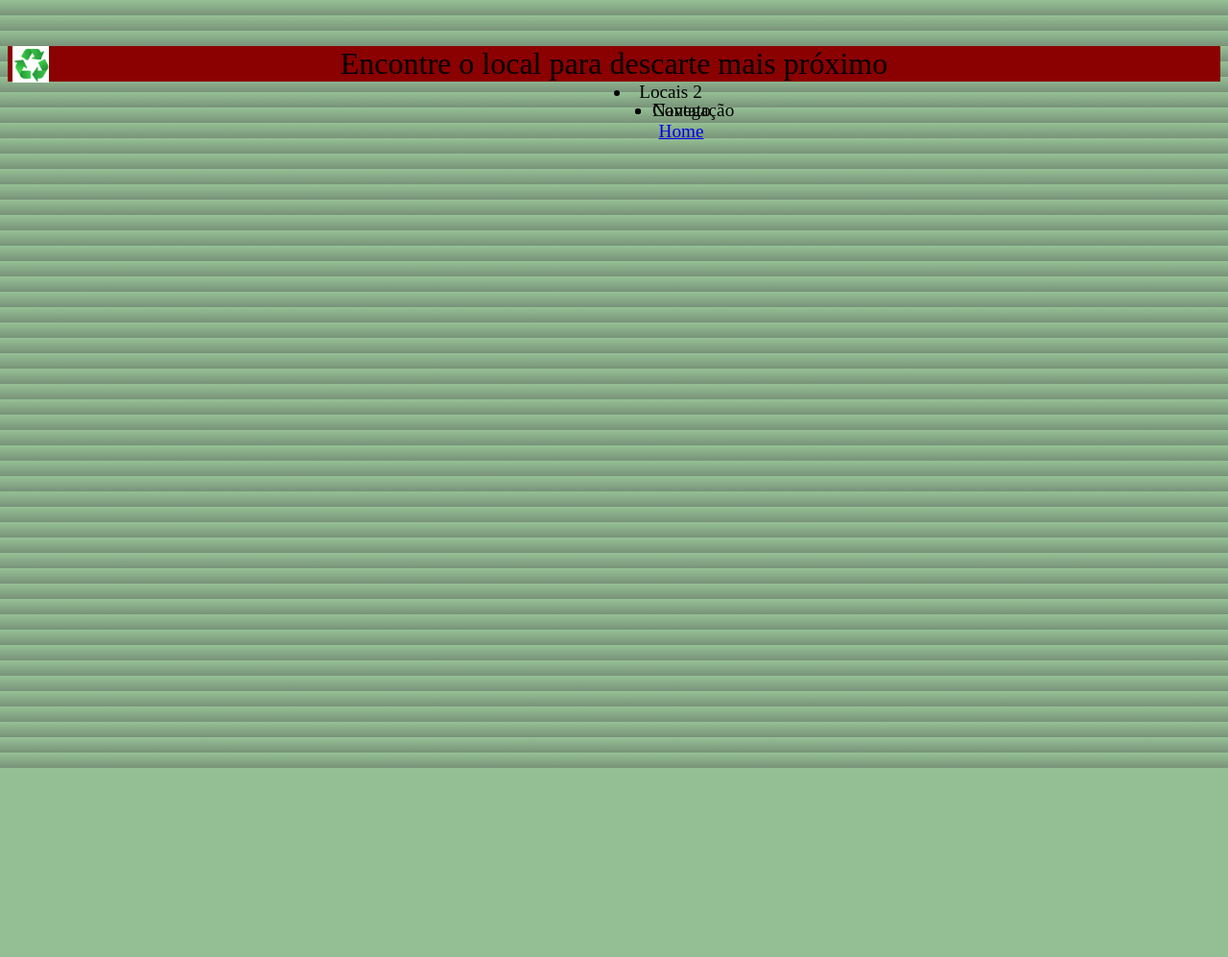
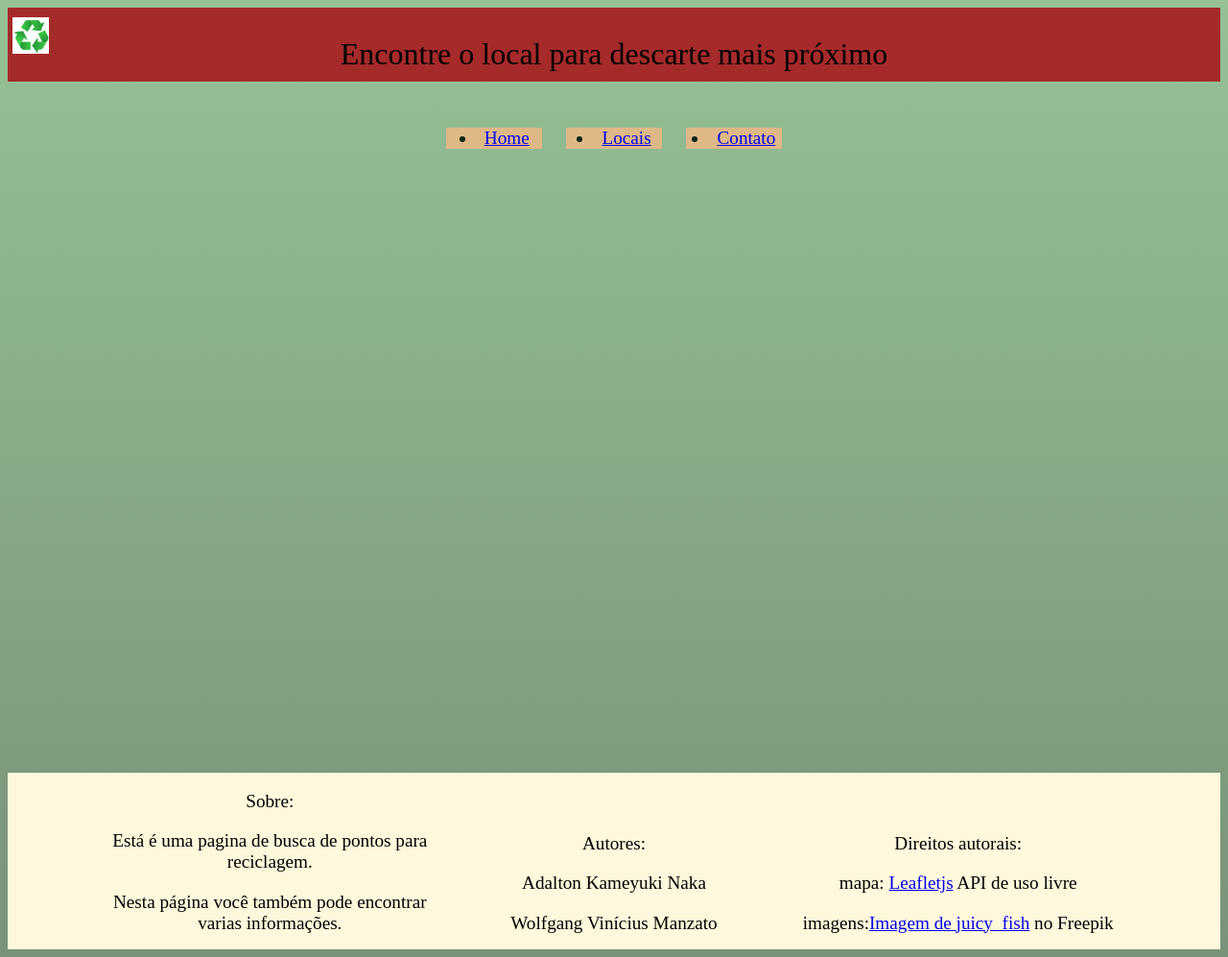
Before and after one commit to WolfgangVM/Projeto_Integrador, a Django app: page /home/ in a window 1280 px wide. Shown: the whole page at 96% size. Before the commit the page ends 800 px from the top, so only its background shows below. Run offline with Django 5.2, Linux system fonts and the light colour scheme; some libraries are stand-ins or nearby versions.

Commit message:
adicionado link para navegação, home e contato

```diff
--- a/Server_Django/Server_Django/urls.py
+++ b/Server_Django/Server_Django/urls.py
@@ -22,8 +22,7 @@ from home import views
 
 
 urlpatterns = [
-    path('admin/', admin.site.urls),
-    path('home/', views.home, name='index.html'),
-    path('contato/', views.contato, name='contato.html')
+    path('home/', views.home, name='index'),
+    path('contato/', views.contato, name='contato'),
 
 ]
--- /dev/null
+++ b/Server_Django/home/static/css/home.css
@@ -0,0 +1,69 @@
+body {
+    background: linear-gradient(rgb(149, 193, 149), rgb(121, 146, 121));
+    display: flex;
+    flex-direction: column;
+    font-size: larger;
+}
+
+img{
+    width: 38px;
+    height: 38px;
+    position:absolute;
+    left: 1%;
+    z-index: auto;
+}
+header {
+    background-color: brown;
+    margin-top: 0%;
+    width: 100%;
+    text-align: center;
+    font-size: xx-large;
+    padding: 10px 0;
+    position: fixed, center;
+    top: 0;
+}
+
+#map {
+    color: blue;
+    margin-left: 20%;
+    margin-right: 20%;
+    margin-top: 50px; /* Espaço entre o nav e o mapa */
+    height: 600px;    /* Ajuste conforme necessário */
+    width: 60%;
+    clear: both;      /* Garante que o mapa não fique sobre outros elementos */
+}
+#navegacao {
+    width: 100px;
+    color: rgb(15, 38, 20);
+    margin-top: 48px;
+    margin-inline-start: 3%;
+    margin-left: 10px;
+    margin-right: 10px;
+    background-color: burlywood;
+    text-align: center;
+    align-items: center;
+    display:inline-block;
+}
+
+#menu{
+    width: 100%;
+    text-align: center;
+}
+
+
+
+footer{
+    background-color: cornsilk;
+    height: 23vh;
+    text-align: center;
+    align-items: center;
+    width: 100%;
+    margin: 0%;
+}
+
+#rodape{
+    width: 28%;
+    display:inline-block;
+    text-align: center;
+
+}
--- a/Server_Django/home/static/css/style.css
+++ b/Server_Django/home/static/css/style.css
@@ -1,16 +1,11 @@
 /*Style CSS*/
 
 /*Definição do corpo da pagina*/
-body{
-background: linear-gradient(rgb(149, 193, 149), rgb(121, 146, 121));
-    align-items: center;
+body {
+    background: linear-gradient(rgb(149, 193, 149), rgb(121, 146, 121));
     display: flex;
-    justify-content: center;
-    align-items: center;
     flex-direction: column;
-    font-size-adjust: none;
     font-size: larger;
-
 }
 img{
     width: 38px;
@@ -20,49 +15,7 @@ img{
     left: 1%;
 
 }
-header{
-    background-color: darkred;
-    margin: 0%;
-    width: 100%;
-    text-align-last: center;
-    font-size: xx-large;
-    padding: 0%;
-    position: top;
-    top: 0;
-    height: 4%;
-}
 
-footer{
-    background-color: cornsilk;
-    height: 23vh;
-    text-align: center;
-    align-items: center;
-    width: 100%;
-    margin: 0%;
-}
-
-main{
-    height: auto;
-    width:auto;
-    position: relative;
-}
-#navegacao{
-    position:absolute;
-    width: 100px;
-    height: 50px;
-
-}
-#rodape{
-    width: 28%;
-    display:inline-block;
-    text-align: center;
-
-}
-#map {
-    margin-top: -500px;
-    height: 200px;
-    width: 60%;
-}
 .chat-box {
     height: 200px;
     background-color: white;
--- a/Server_Django/home/static/js/index.js
+++ b/Server_Django/home/static/js/index.js
@@ -17,3 +17,8 @@ document.addEventListener('DOMContentLoaded', function() {
         marker.bindPopup(location.name);
     });
 });
+
+
+<script>
+
+</script>
--- a/Server_Django/home/templates/index.html
+++ b/Server_Django/home/templates/index.html
@@ -7,23 +7,29 @@
     <meta name="viewport" content="width=device-width, initial-sacale=1,0">
     <meta name="keywords" content="pontos de coleta, reciclagem, onde descartar">
     <link rel="stylesheet" href="https://unpkg.com/leaflet@1.7.1/dist/leaflet.css" />
-    <link rel="stylesheet" href="{% static 'css/style.css'%}">
+    <link rel="stylesheet" href="{% static 'css/home.css'%}">
 
     <title>Local de descarte</title>
     <header >
         <img src="{% static 'images/reciclagem.png' %}">
     </header>
-
-</head>
-
     <body>
         <header>Encontre o local para descarte mais próximo</header>
-    <main>
-        <div id="navegacao"><ul><li>Navegação<a href="index.html"><center>Home</center></a></li></div><!---->
-        <div id="navegacao"><li class="submenu"><a aria-haspopup="true">Locais
-            <span class="nav-loocais">2</span></a></li></div>
-        <div id="navegacao"><ul><li>Contato<a href="contato.html"></a></li></ul></div>
-    </ul></main>
+            <nav id="menu">
+                <div id="navegacao">
+                    <li><a href="{% url 'index' %}">Home</a></li>
+                </div>
+                <div id="navegacao">
+                    <li class="submenu">
+                        <a aria-haspopup="true" href="#">Locais
+                            <span class="nav-locais"></span>
+                        </a>
+                    </li>
+                </div>
+                <div id="navegacao">
+                    <li><a href="{% url 'contato' %}">Contato</a></li>
+                </div>
+        </nav>
 
         <div id="map"></div>
 
@@ -32,10 +38,8 @@
         </script>
 
         <script src="https://unpkg.com/leaflet@1.7.1/dist/leaflet.js"></script>
-
         <script src="{% static 'js/index.js' %}"></script>
     </body>
-
 
 <footer >
 
--- a/Server_Django/home/views.py
+++ b/Server_Django/home/views.py
@@ -8,3 +8,6 @@ def home(request):
 
 def contato(request):
     return render(request, 'contato.html')
+
+def teste(request):
+    return render(request, 'home.html')
```
Lines whose indentation alone changed are shown as unchanged.
